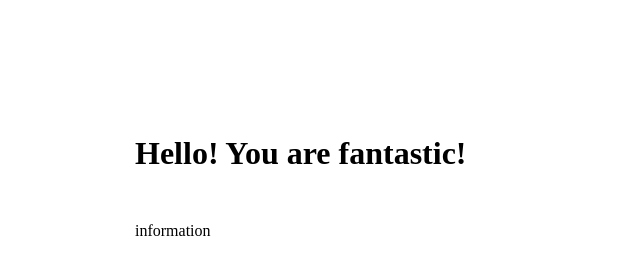
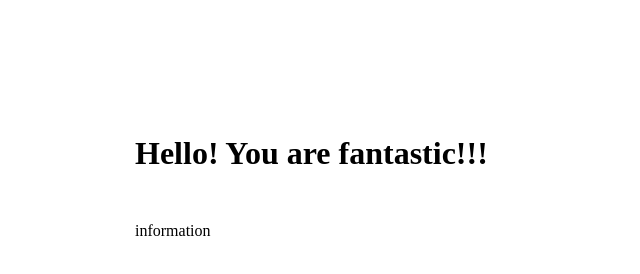
Before and after one commit to maslakoff/gittest, a plain HTML site: page index.html in a window 1280 px wide. Shown: the full height of the page, 0-640 px from the left. Drawn offline with Linux system fonts and the light colour scheme.

Commit message:
fantastic changes

```diff
--- a/index.html
+++ b/index.html
@@ -8,7 +8,7 @@
     <link rel="stylesheet" href="main.css">
 </head>
 <body>
-    <h1>Hello! You are fantastic!</h1>
+    <h1>Hello! You are fantastic!!!</h1>
     <section id="information">information</div>
 <script src="app.js"></script>
 </body>
```
